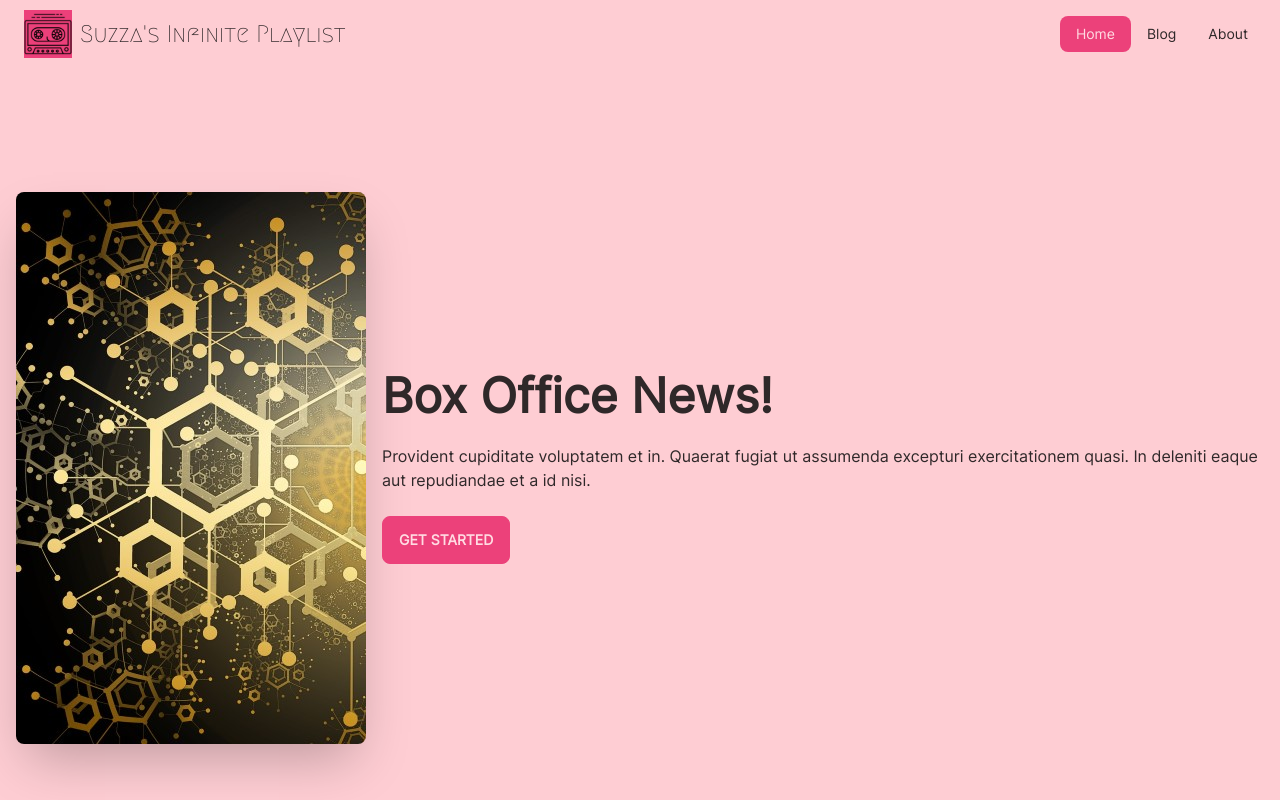
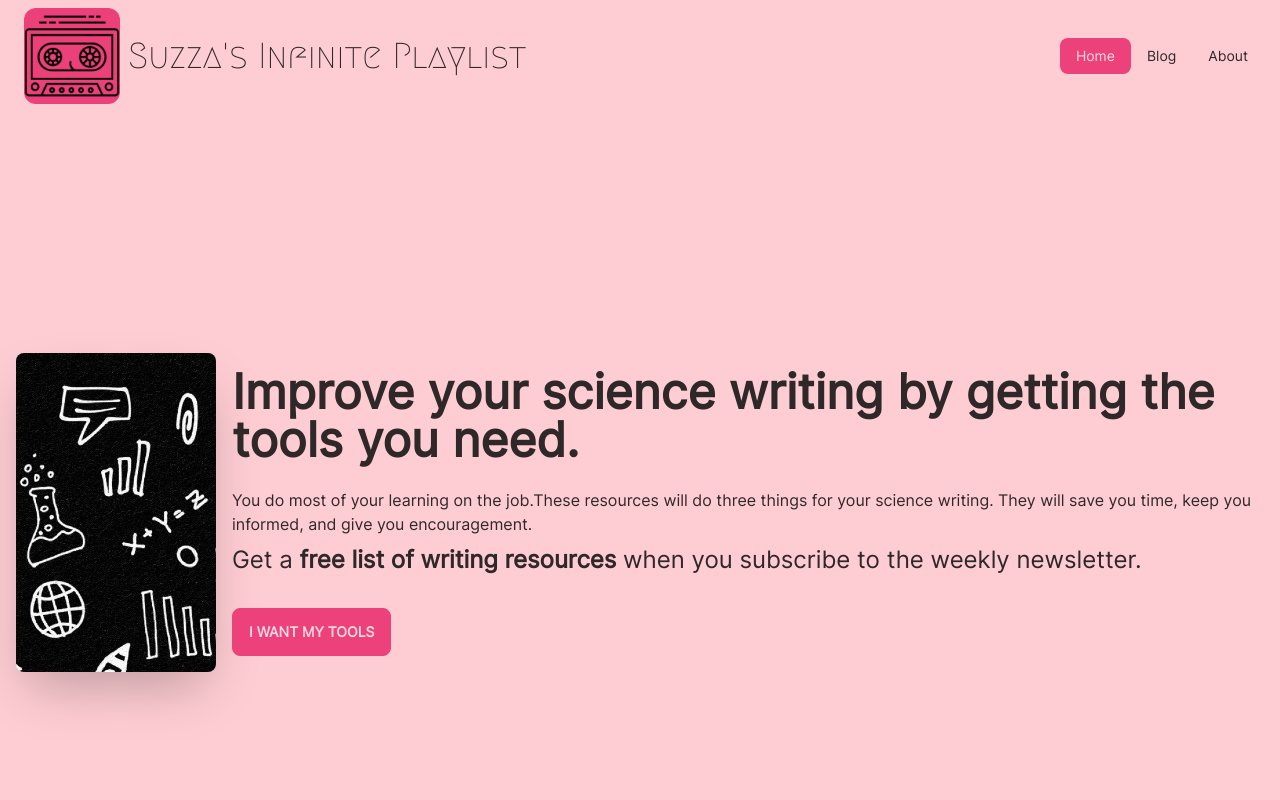
Before and after one commit to susansilver/suzza-net, an Astro site: page / in a window 1280 px wide. Shown: the top 800 px of the page. Built offline with nearby package versions, Linux system fonts and the light colour scheme; Astro itself is replaced by a stand-in of ours.

Commit message:
fix color schema and add text to hero

```diff
--- a/src/components/Footer.astro
+++ b/src/components/Footer.astro
@@ -38,12 +38,3 @@ const today = new Date();
 
 </div>
 </footer>
-<script>
-
-	// Check if user preference is dark theme
-  if (window.matchMedia && window.matchMedia('(prefers-color-scheme: dark)').matches) {
-	// Update data-theme attribute to "synthwave"
-	document.documentElement.setAttribute('data-theme', 'synthwave');
-  }
-
-  </script>
--- a/src/components/Header.astro
+++ b/src/components/Header.astro
@@ -20,8 +20,8 @@ const currentPath = pathname.slice(1); // remove
 			  </label>
 			</div>
 			<div class="flex-1 px-2 mx-2 gap-2">
-				<Image src={logo} alt="logo image" class="h-12 w-12" format="avif" quality="mid" />
-				<h2 style="font-family: 'megrim', sans-serif;" class="md:text-2xl"><a href="/">{SITE_TITLE}</a></h2>
+				<Image src={logo} alt="logo image" class="h-24 w-24 rounded-xl" format="avif" quality="mid" />
+				<h2 style="font-family: 'megrim', sans-serif;" class="text-4xl"><a href="/">{SITE_TITLE}</a></h2>
 			</div>
 			<div class="flex-none hidden lg:block">
 			  <ul class="menu menu-horizontal">
--- a/src/components/HeroIndex.astro
+++ b/src/components/HeroIndex.astro
@@ -1,14 +1,17 @@
 ---
 import { Image } from 'astro:assets';
-import vertical from "../assets/blockchain-vertical-h552.jpg";
+import vertical from "../assets/science-vertical-h319.jpg";
 ---
 <div class="hero min-h-screen">
     <div class="hero-content flex-col lg:flex-row">
-    <Image src={vertical} alt="Golden hexagons on a black background" class="max-w-sm rounded-lg shadow-2xl  hidden lg:block" format="avif" quality="mid" />
+    <Image src={vertical} alt="Science doodles on a black backround" class="max-w-sm rounded-lg shadow-2xl  hidden lg:block" format="avif" quality="mid" />
       <div>
-        <h1 class="text-5xl font-bold">Box Office News!</h1>
-        <p class="py-6">Provident cupiditate voluptatem et in. Quaerat fugiat ut assumenda excepturi exercitationem quasi. In deleniti eaque aut repudiandae et a id nisi.</p>
-        <button class="btn btn-primary">Get Started</button>
+        <h1 class="text-5xl font-bold">Improve your science writing by getting the tools you need.</h1>
+        <div class="py-6">
+       <p>You do most of your learning on the job.These resources will do three things for your science writing. They will save you time, keep you informed, and give you encouragement. </p>
+        <p class="my-2 text-2xl"> Get a <span class="font-bold">free list of writing resources</span> when you subscribe to the weekly newsletter.</p>
+          </div>
+        <button class="btn btn-primary">I want my tools</button>
       </div>
     </div>
   </div>
--- a/tailwind.config.cjs
+++ b/tailwind.config.cjs
@@ -15,10 +15,15 @@ module.exports = {
    "neutral": "#EC407A",
 
    "base-100": "#fecdd3",
+
+   "white": "#f1f5f9",
 			},
 		  },
+	"black",
 	"synthwave",
+	"night"
 		],
+	darkTheme: "synthwave",
 	  },
 	plugins: [require("@tailwindcss/typography"),require("daisyui")],
 }
```
Also changed, not shown: public/styles/global.css, src/assets/blockchain-vertical-h552.jpg (deleted), src/assets/blockchain.jpg (deleted), src/assets/science-vertical-h319.jpg (added), src/assets/science.jpg (added).
